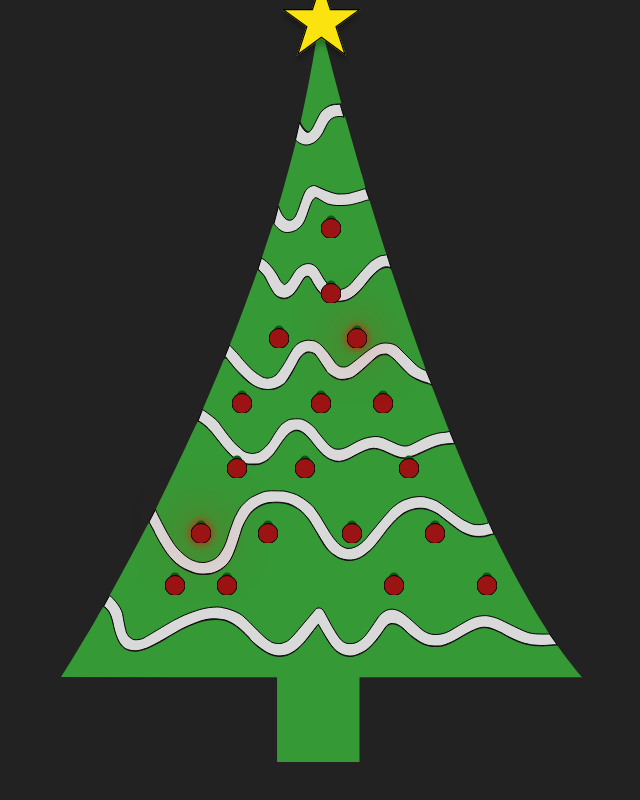
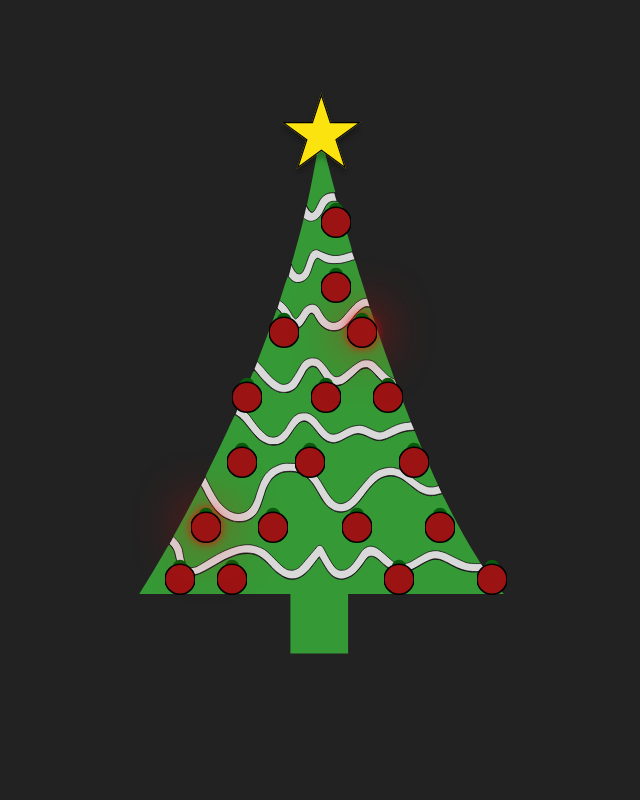
Before and after one commit to Nahuellml/Arbolito, a plain HTML site: page index.html in a window 1280 px wide. Shown: the whole page, without its empty margins (319-959 px from the left). Drawn offline with Linux system fonts and the light colour scheme; a web font is replaced by a local one.

Commit message:
Prueba total responsive

```diff
--- a/style.css
+++ b/style.css
@@ -28,6 +28,7 @@ body {
   background-image: url('imagenes/arbol.svg');
   background-repeat: no-repeat;
   filter: invert(52%) sepia(55%) saturate(549%) hue-rotate(71deg) brightness(84%) contrast(97%);
+  transform: scale(.7);
 }
 
 /* @keyframes colores {
@@ -59,16 +60,17 @@ body {
   width: 132.5px;
   height: 198.981px;
   position: absolute;
-  top: 28px;
-  left: 41px;
+  top: 87px;
+  left: 87px;
   animation: colores 10s ease-in infinite;
+  transform: scale(.7);
 }
 
 .star {
   position: absolute;
   width: 72px;
   height: 70px;
-  top: -88px;
+  top: 25px;
   left: 222px;
   transform: scale(1.2);
   background-image: url('imagenes/star.svg');
@@ -76,8 +78,8 @@ body {
 
 .ball {
   position: absolute;
-  width: 20px;
-  height: 23px;
+  width: 30px;
+  height: 36px;
   background-image: url('imagenes/campana.svg');
   background-size: cover;
   display: inline-block;
```
